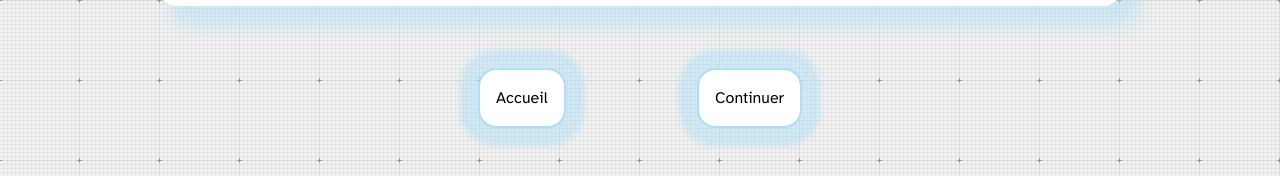
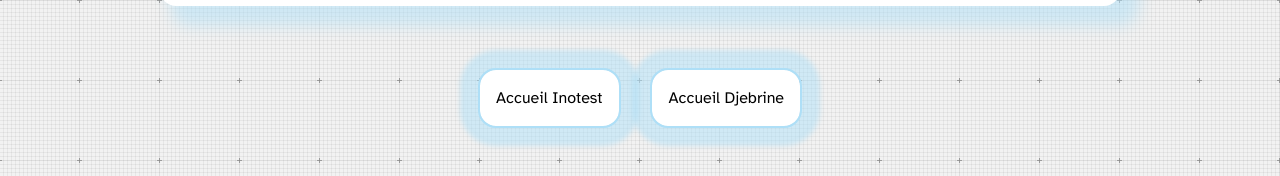
Before and after one commit to Sylvain-Lepoutre/react-bada11y, a React (Vite) app: page /persona1/step2 in a window 1280 px wide. Shown: the part 1920-2096 px from the top of the page. Built offline with nearby package versions, Linux system fonts and the light colour scheme.

Commit message:
feat(project): update folder organisation

```diff
--- a/src/components/pages/persona1step1/BadFormNoSemantic.tsx
+++ b/src/components/pages/persona1/persona1form1/BadFormNoSemantic.tsx
@@ -1,5 +1,5 @@
-import { Heading2 } from "../../UI/headings/Heading2";
-import { Section } from "../../UI/sections/Section";
+import { Heading2 } from "../../../UI/headings/Heading2";
+import { Section } from "../../../UI/sections/Section";
 
 export const BadFormNoSemantic = () => {
   return (
--- a/src/components/pages/persona1step1/BadFormNoSemanticCode.tsx
+++ b/src/components/pages/persona1/persona1form1/BadFormNoSemanticCode.tsx
@@ -1,8 +1,8 @@
 import { a11yDark, CodeBlock } from "react-code-blocks";
 
-import { codes } from "../../../data/codes";
-import { Heading2 } from "../../UI/headings/Heading2";
-import { Section } from "../../UI/sections/Section";
+import { codes } from "../../../../data/codes";
+import { Heading2 } from "../../../UI/headings/Heading2";
+import { Section } from "../../../UI/sections/Section";
 
 export const BadFormNoSemanticCode = () => {
   return (
--- a/src/components/pages/persona1step1/BadFormNoSemanticConclusion.tsx
+++ b/src/components/pages/persona1/persona1form1/BadFormNoSemanticConclusion.tsx
@@ -1,6 +1,6 @@
-import { Heading2 } from "../../UI/headings/Heading2";
-import { Paragraph } from "../../UI/paragraph/Paragraph";
-import { Section } from "../../UI/sections/Section";
+import { Heading2 } from "../../../UI/headings/Heading2";
+import { Paragraph } from "../../../UI/paragraph/Paragraph";
+import { Section } from "../../../UI/sections/Section";
 
 export const BadFormNoSemanticConclusion = () => {
   return (
--- a/src/components/pages/persona1step1/BadFormNoSemanticIntro.tsx
+++ b/src/components/pages/persona1/persona1form1/BadFormNoSemanticIntro.tsx
@@ -1,6 +1,6 @@
-import { Heading2 } from "../../UI/headings/Heading2";
-import { Paragraph } from "../../UI/paragraph/Paragraph";
-import { Section } from "../../UI/sections/Section";
+import { Heading2 } from "../../../UI/headings/Heading2";
+import { Paragraph } from "../../../UI/paragraph/Paragraph";
+import { Section } from "../../../UI/sections/Section";
 
 export const BadFormNoSemanticIntro = () => {
   return (
--- a/src/components/pages/persona1step2/A11yForm.tsx
+++ b/src/components/pages/persona1/persona1form2/A11yForm.tsx
@@ -1,7 +1,7 @@
 import type { MouseEventHandler } from "react";
 
-import { Heading2 } from "../../UI/headings/Heading2";
-import { Section } from "../../UI/sections/Section";
+import { Heading2 } from "../../../UI/headings/Heading2";
+import { Section } from "../../../UI/sections/Section";
 
 export const A11yForm = () => {
   const handleSubmit: MouseEventHandler<HTMLButtonElement> = (event) => {
--- a/src/components/pages/persona1step2/A11yFormCode.tsx
+++ b/src/components/pages/persona1/persona1form2/A11yFormCode.tsx
@@ -1,8 +1,8 @@
 import { a11yDark, CodeBlock } from "react-code-blocks";
 
-import { codes } from "../../../data/codes";
-import { Heading2 } from "../../UI/headings/Heading2";
-import { Section } from "../../UI/sections/Section";
+import { codes } from "../../../../data/codes";
+import { Heading2 } from "../../../UI/headings/Heading2";
+import { Section } from "../../../UI/sections/Section";
 
 export const A11FormCode = () => {
   return (
--- a/src/data/personas.ts
+++ b/src/data/personas.ts
@@ -23,6 +23,7 @@ export const personas: Persona[] = [
       "Djebrine est un entrepreneur dynamique de 33 ans. Il est non-voyant. Chaque matin, il s’installe devant son ordinateur, équipé d’un lecteur d’écran et d’un afficheur braille. Le lecteur d’écran est un logiciel doté d’un synthétiseur vocal qui récupere l’information textuelle et la retranscrit vocalement et en braille pour Djebrine. Il traite autant le texte saisi au clavier que le contenu de l'écran (menus, boîtes de dialogue, texte des documents, pages Internet…). Ces outils technologiques lui servent de pont entre son monde sans vision et le monde numérique.",
     step1Title: "Etape 1 : Formulaire d'inscription non sémantique",
     step2Title: "Etape 2 : Formulaire d'inscription accessible",
+    step3Title: "Work In Progress",
     step4Title: "Etape 4 : Tableau d'évènement non sémantique",
     step5Title: "Etape 5: Tableau d'évènement sans attribut",
   },
--- a/src/routes/personaStep2.tsx
+++ b/src/routes/personaStep2.tsx
@@ -1,10 +1,6 @@
-import { BadFormNoAttribute } from "../components/pages/persona1step2/BadFormNoAttribute";
-import { BadFormNoAttributeCode } from "../components/pages/persona1step2/BadFormNoAttributeCode";
-import { BadFormNoAttributeConclusion } from "../components/pages/persona1step2/BadFormNoAttributeConclusion";
-import { BadFormNoAttributeExp } from "../components/pages/persona1step2/BadFormNoAttributeExp";
-import { A11yForm } from "../components/pages/persona1step2/A11yForm";
-import { A11FormCode } from "../components/pages/persona1step2/A11yFormCode";
-import { A11yFormExp } from "../components/pages/persona1step2/A11yFormExp";
+import { A11yForm } from "../components/pages/persona1/persona1form2/A11yForm";
+import { A11FormCode } from "../components/pages/persona1/persona1form2/A11yFormCode";
+import { A11yFormExp } from "../components/pages/persona1/persona1form2/A11yFormExp";
 import { A11yShopping } from "../components/pages/persona2step2/A11yShopping";
 import { A11yShoppingExp } from "../components/pages/persona2step2/A11yShoppingExp";
 import { DivLink } from "../components/pages/personaHome/DivLink";
@@ -45,12 +41,12 @@ export const PersonaStep2 = ({
         )}
 
         <DivLink
-          labelLink1="Accueil"
-          labelLink2="Continuer"
+          labelLink1="Accueil Inotest"
+          labelLink2={`Accueil ${personaName}`}
           srLabelLink1="Revenir à la page d'accueil de Inotest"
-          srLabelLink2={`Continuer le parcours de ${personaName}`}
+          srLabelLink2={`Revenir à l'accueil du parcours de ${personaName}`}
           urlLink1="/"
-          urlLink2={`/persona${personaId}/step3`}
+          urlLink2={`/persona${personaId}`}
         />
       </Main>
     </>
--- a/src/routes/personaStep3.tsx
+++ b/src/routes/personaStep3.tsx
@@ -1,6 +1,6 @@
-import { A11yForm } from "../components/pages/persona1step2/A11yForm";
-import { A11FormCode } from "../components/pages/persona1step2/A11yFormCode";
-import { A11yFormExp } from "../components/pages/persona1step2/A11yFormExp";
+import { A11yForm } from "../components/pages/persona1/persona1form2/A11yForm";
+import { A11FormCode } from "../components/pages/persona1/persona1form2/A11yFormCode";
+import { A11yFormExp } from "../components/pages/persona1/persona1form2/A11yFormExp";
 import { DivLink } from "../components/pages/personaHome/DivLink";
 import { Header } from "../components/UI/headers/Header";
 import { Main } from "../components/UI/main/Main";
```
Also changed, not shown: src/components/pages/persona1/persona1form1/BadFormNoSemanticExp.tsx (renamed from src/components/pages/persona1step1/BadFormNoSemanticExp.tsx, +7 -7 lines), src/components/pages/persona1/persona1form2/A11yFormExp.tsx (renamed from src/components/pages/persona1step2/A11yFormExp.tsx, +7 -7 lines), src/routes/personaStep1.tsx (+5 -5 lines).
